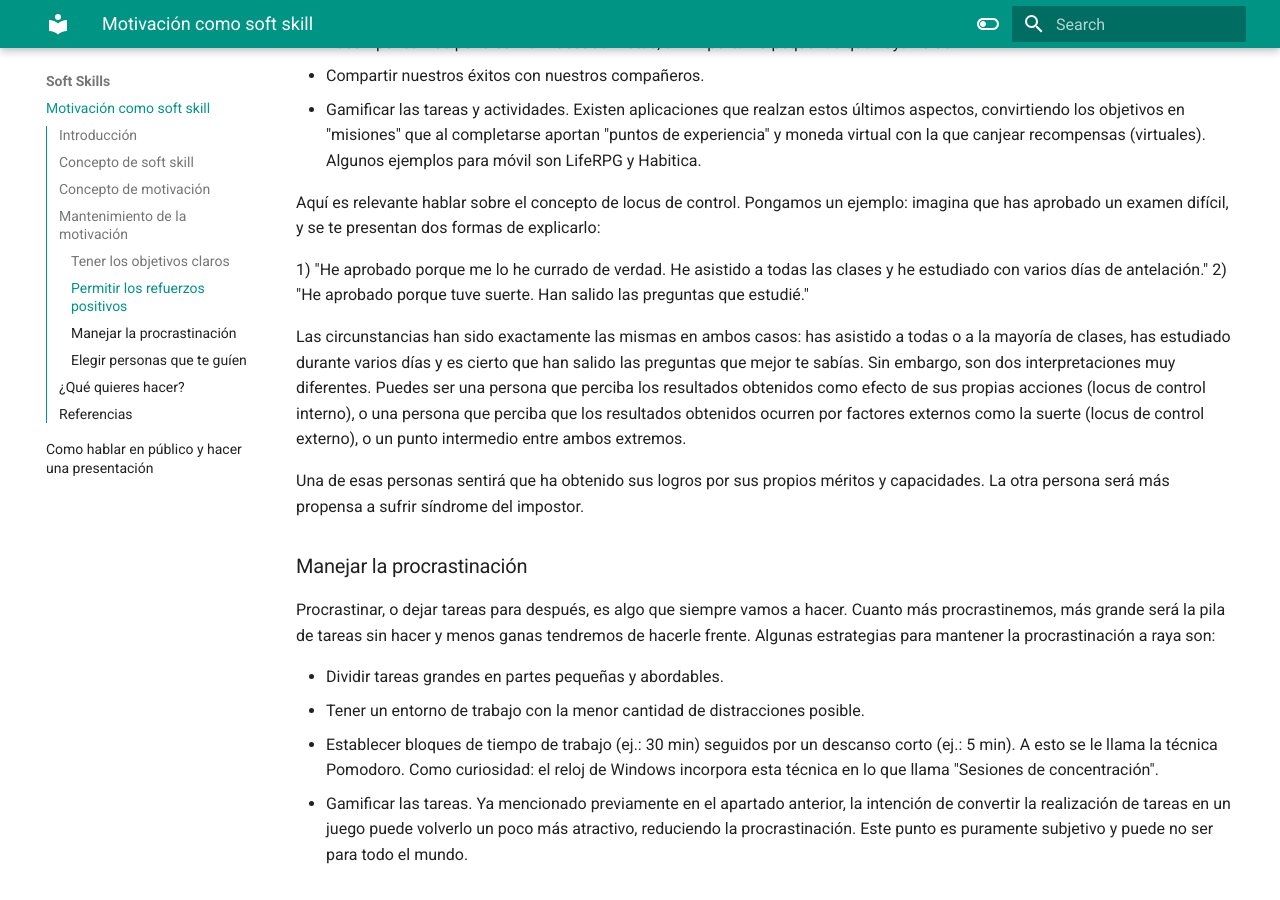
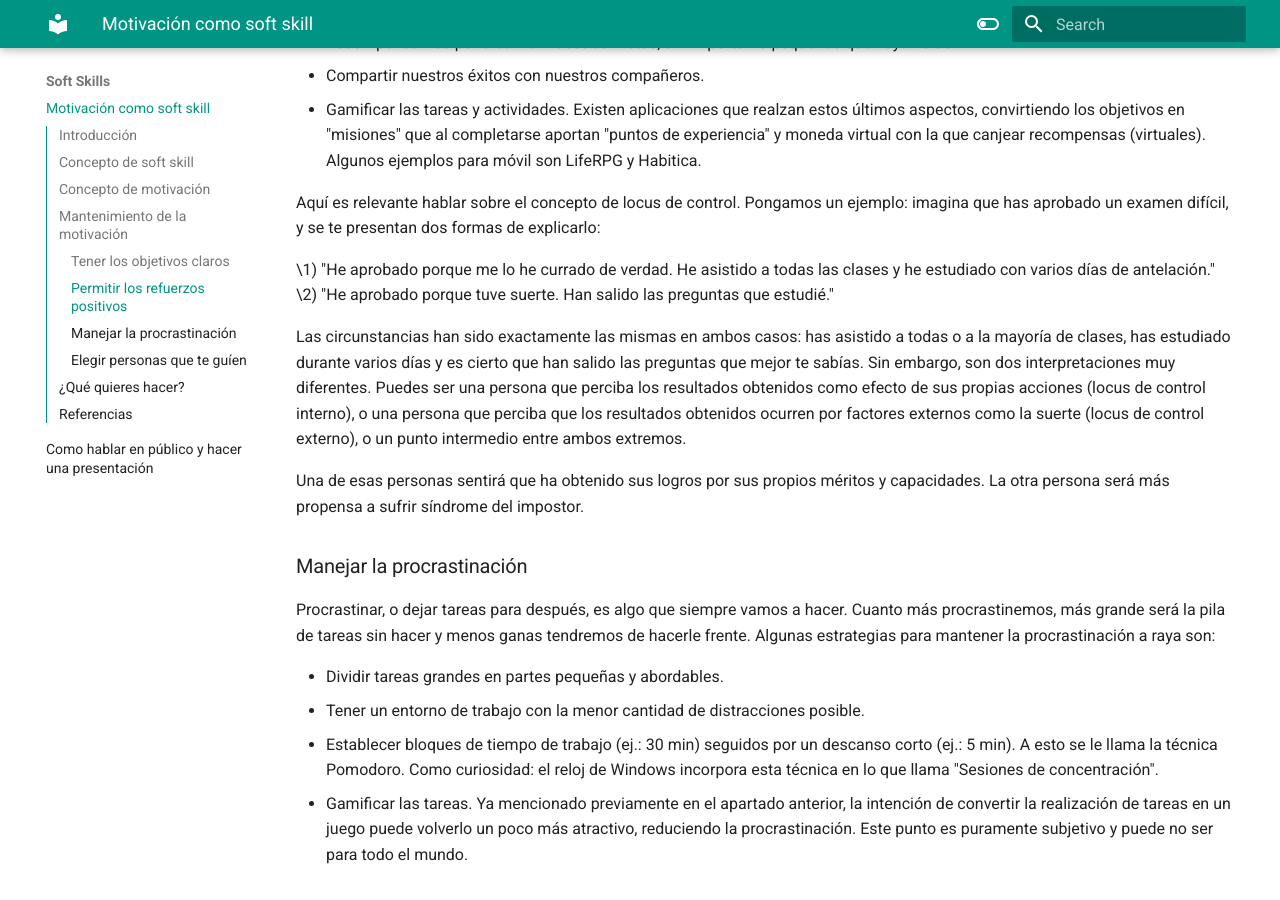
Before and after one commit to abl78-ua/Wiki-IMCR, an MkDocs documentation site: the page built from docs/Soft Skills/motivacion-soft-skill.md, in a window 1280 px wide and 900 px high, scrolled down 2340 px. Built offline with MkDocs 1.6.1 and Material for MkDocs 9.7.7, drawn with Linux system fonts in a browser that asks for light colours.

Commit message:
Entrada sobre motivación, pequeño fix

```diff
--- a/docs/Soft Skills/motivacion-soft-skill.md
+++ b/docs/Soft Skills/motivacion-soft-skill.md
@@ -59,8 +59,8 @@ Las formas de refuerzo positivo principales son las siguientes:
 
 Aquí es relevante hablar sobre el concepto de locus de control. Pongamos un ejemplo: imagina que has aprobado un examen difícil, y se te presentan dos formas de explicarlo:
 
-1) "He aprobado porque me lo he currado de verdad. He asistido a todas las clases y he estudiado con varios días de antelación."
-2) "He aprobado porque tuve suerte. Han salido las preguntas que estudié."
+\1) "He aprobado porque me lo he currado de verdad. He asistido a todas las clases y he estudiado con varios días de antelación."
+\2) "He aprobado porque tuve suerte. Han salido las preguntas que estudié."
 
 Las circunstancias han sido exactamente las mismas en ambos casos: has asistido a todas o a la mayoría de clases, has estudiado durante varios días y es cierto que han salido las preguntas que mejor te sabías. Sin embargo, son dos interpretaciones muy diferentes. Puedes ser una persona que perciba los resultados obtenidos como efecto de sus propias acciones (locus de control interno), o una persona que perciba que los resultados obtenidos ocurren por factores externos como la suerte (locus de control externo), o un punto intermedio entre ambos extremos.
 
```
